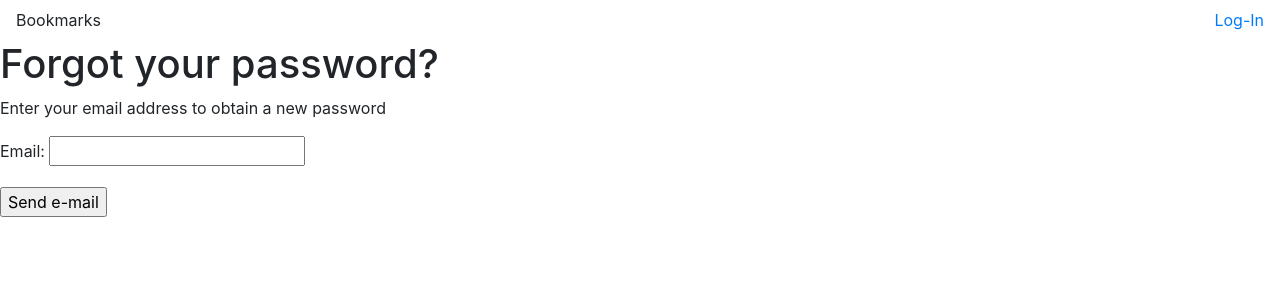
After one commit to andrewparmar/django_social_media, a Django app: a page that uses bookmarks/account/templates/base.html in a window 1280 px wide. The commit adds this page. Shown: the top 300 px of the page. Run offline with Django 3.2, Linux system fonts and the light colour scheme; some libraries are stand-ins or nearby versions.

Commit message:
Added password reset functionality

```diff
--- a/bookmarks/account/templates/base.html
+++ b/bookmarks/account/templates/base.html
@@ -14,13 +14,58 @@
 	<title>Quant</title>
 	{% endif %}
 
+    <link href="https://stackpath.bootstrapcdn.com/bootstrap/4.1.1/css/bootstrap.min.css" rel="stylesheet" integrity="sha384-WskhaSGFgHYWDcbwN70/dfYBj47jz9qbsMId/iRN3ewGhXQFZCSftd1LZCfmhktB" crossorigin="anonymous">
+    <link rel="stylesheet" href="https://stackpath.bootstrapcdn.com/bootstrap/4.1.1/js/bootstrap.min.js">
 {#    <link rel="stylesheet" href="{% static "css/base.css" %}">#}
 </head>
 <body>
-    <div id="header">
+{#    <nav class="navbar navbar-expand-lg navbar-light bg-light">#}
+{#      <a class="navbar-brand" href="#">Navbar</a>#}
+{#      <button class="navbar-toggler" type="button" data-toggle="collapse" data-target="#navbarSupportedContent" aria-controls="navbarSupportedContent" aria-expanded="false" aria-label="Toggle navigation">#}
+{#        <span class="navbar-toggler-icon"></span>#}
+{#      </button>#}
+{##}
+{#      <div class="collapse navbar-collapse" id="navbarSupportedContent">#}
+{#        <ul class="navbar-nav mr-auto">#}
+{#          <li class="nav-item active">#}
+{#            <a class="nav-link" href="#">Home <span class="sr-only">(current)</span></a>#}
+{#          </li>#}
+{#          <li class="nav-item">#}
+{#            <a class="nav-link" href="#">Link</a>#}
+{#          </li>#}
+{#          <li class="nav-item dropdown">#}
+{#            <a class="nav-link dropdown-toggle" href="#" id="navbarDropdown" role="button" data-toggle="dropdown" aria-haspopup="true" aria-expanded="false">#}
+{#              Dropdown#}
+{#            </a>#}
+{#            <div class="dropdown-menu" aria-labelledby="navbarDropdown">#}
+{#              <a class="dropdown-item" href="#">Action</a>#}
+{#              <a class="dropdown-item" href="#">Another action</a>#}
+{#              <div class="dropdown-divider"></div>#}
+{#              <a class="dropdown-item" href="#">Something else here</a>#}
+{#            </div>#}
+{#          </li>#}
+{#          <li class="nav-item">#}
+{#            <a class="nav-link disabled" href="#">Disabled</a>#}
+{#          </li>#}
+{#        </ul>#}
+{#        <form class="form-inline my-2 my-lg-0">#}
+{#          <input class="form-control mr-sm-2" type="search" placeholder="Search" aria-label="Search">#}
+{#          <button class="btn btn-outline-success my-2 my-sm-0" type="submit">Search</button>#}
+{#        </form>#}
+{#        <span>#}
+{#        {% if request.user.is_authenticated %}#}
+{#            Hello {{ request.user.first_name }} <a href="{% url "logout" %}">Logout</a>#}
+{#        {% else %}#}
+{#            <a href="{% url "login" %}">Log-In</a>#}
+{#        {% endif %}#}
+{#        </span>#}
+{#      </div>#}
+{#    </nav>#}
+
+    <nav class="navbar navbar-default">
         <span class="logo">Bookmarks</span>
         {% if request.user.is_authenticated %}
-            <ul>
+            <ul class="nav navbar-nav">
                 <li>dashboard</li>
                 <li>images</li>
                 <li>people</li>
@@ -34,7 +79,7 @@
             <a href="{% url "login" %}">Log-In</a>
         {% endif %}
         </span>
-    </div>
+    </nav>
 
     <div id="content">
         {% block content %}
--- a/bookmarks/account/templates/registration/login.html
+++ b/bookmarks/account/templates/registration/login.html
@@ -18,6 +18,6 @@
         <input type="hidden" name="next" value="{{ next }}">
         <p><input type="submit"></p>
     </form>
-
+    <p><a href="{% url "password_reset" %}">Forgot your password</a></p>
 
 {% endblock %}
--- /dev/null
+++ b/bookmarks/account/templates/registration/password_reset_email.html
@@ -0,0 +1,4 @@
+Someone asked for password reset email {{ email }}. Follow the link below
+{{ protocol }}://{{ domain }}{% url "password_reset_confirm" uidb64=uid token=token %}
+
+Your username, in case you've forgotten: {{ user.get_username }}
--- /dev/null
+++ b/bookmarks/account/templates/registration/password_reset_form.html
@@ -0,0 +1,13 @@
+{% extends "base.html" %}
+
+{% block title %}Reset your password{% endblock %}
+
+{% block content %}
+    <h1>Forgot your password?</h1>
+    <p>Enter your email address to obtain a new password</p>
+    <form action="." method="post">
+        {{ form.as_p }}
+        <p><input type="submit" value="Send e-mail"></p>
+        {% csrf_token %}
+    </form>
+{% endblock %}
--- a/bookmarks/account/urls.py
+++ b/bookmarks/account/urls.py
@@ -1,15 +1,28 @@
 from django.conf.urls import url
+from django.contrib.auth import views as auth_views
 from . import views
+
 
 urlpatterns = [
 
     url(r'^$', views.dashboard, name='dashboard'),
 
     #login/logout views
-    url(r'^login/$', 'django.contrib.auth.views.login', name='login'),
-    url(r'^logout/$', 'django.contrib.auth.views.logout', name='logout'),
-    url(r'^logout-then-login/$', 'django.contrib.auth.views.logout_then_login', name='logout_then_login'),
+    url(r'^login/$', auth_views.login, name='login'),
+    url(r'^logout/$', auth_views.logout, name='logout'),
+    url(r'^logout-then-login/$', auth_views.logout_then_login, name='logout_then_login'),
     url(r'^jello/$', views.jello_world, name='jello'),
+
+
+    #chang password urls
+    url(r'^password-change/$', auth_views.password_change, name='password_change'),
+    url(r'^password-change/done/$', auth_views.password_change_done, name='password_change_done'),
+
+    #password reset
+    url(r'^password-reset/$', auth_views.password_reset, name='password_reset'),
+    url(r'^password-reset/done/$', auth_views.password_reset_done, name='password_reset_done'),
+    url(r'^password-reset/confirm/(?P<uidb64>[0-9A-Za-z_\-]+)/(?P<token>[0-9A-Za-z]{1,13}-[0-9A-Za-z]{1,20})/$', auth_views.password_reset_confirm, name='password_reset_confirm'),
+    url(r'^password-reset/complete/$', auth_views.password_reset_complete, name='password_reset_complete'),
 
     # Old route
     # url(r'^login/$', views.user_login, name='login'),
```
Also changed, not shown: bookmarks/account/templates/registration/password_change_done.html (added, +8 -0 lines), bookmarks/account/templates/registration/password_change_form.html (added, +13 -0 lines), bookmarks/account/templates/registration/password_reset_complete.html (added, +8 -0 lines), bookmarks/account/templates/registration/password_reset_confirm.html (added, +18 -0 lines), bookmarks/account/templates/registration/password_reset_done.html (added, +9 -0 lines).
